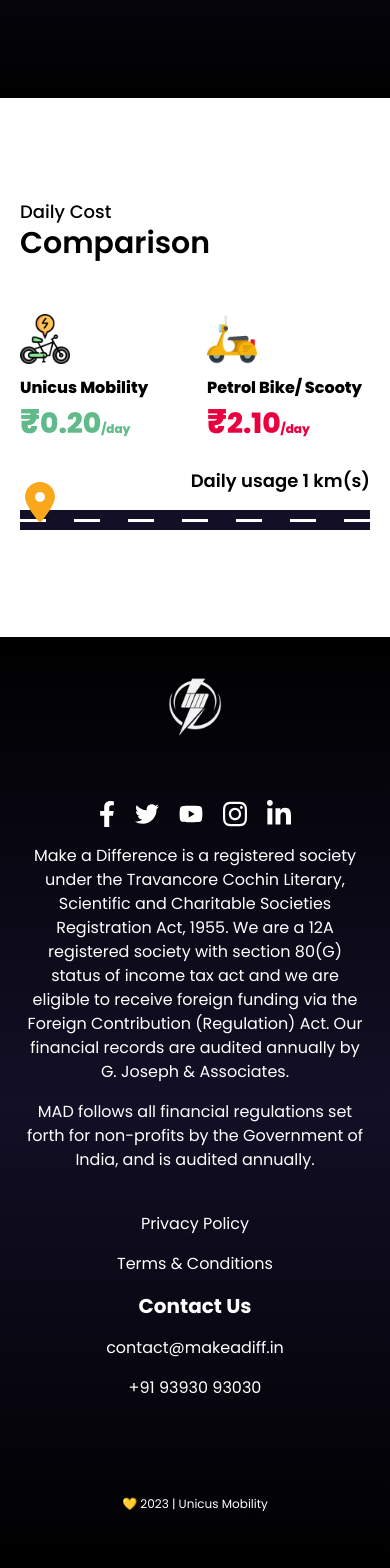
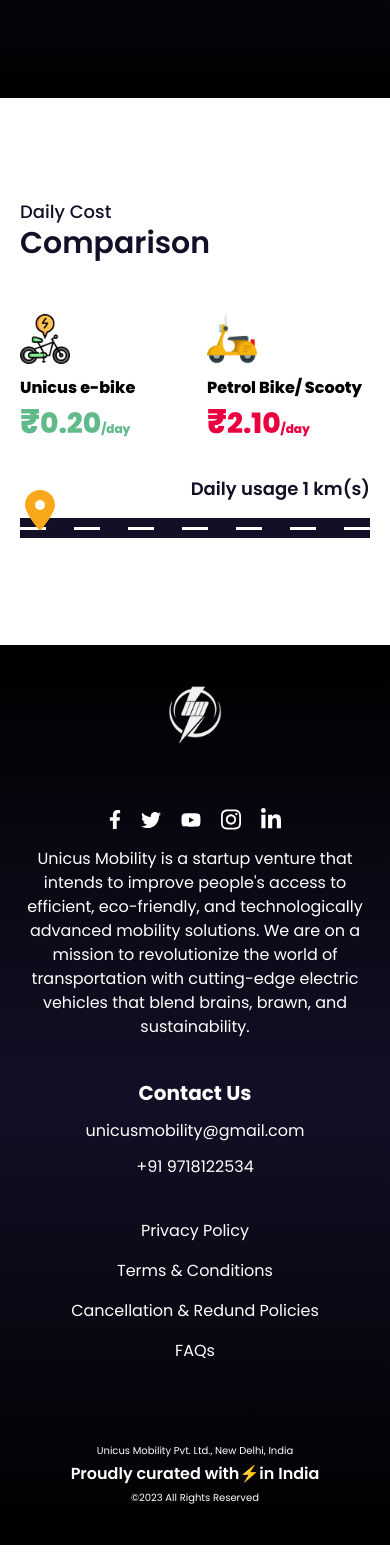
Before and after one commit to codingspidy/unicus-mobility, a Next.js app: page / in a window 390 px wide. Shown: the part 1245-2813 px from the top of the page. After the commit the page ends 2790 px from the top, so only its background shows below. Built offline with nearby package versions, Linux system fonts and the light colour scheme.

Commit message:
footer fix

```diff
--- a/app/components/CostCalculator.tsx
+++ b/app/components/CostCalculator.tsx
@@ -16,14 +16,14 @@
     return (
         <section id="costCalculator" className='py-[100px]'>
             <div className='innerDiv mx-auto'>
-                <div className="flex flex-col md:flex-row md:items-baseline md:gap-x-[7px] mb-12">
+                <div className="flex flex-col md:flex-row md:items-baseline md:gap-x-[7px] mb-12 text-primary">
                     <h3 className="text-[18px] md:text-[24px] font-[500]">Daily Cost</h3>
                     <h3 className="text-[30px] md:text-[40px] font-[600] -mt-1 md:-mt-0 md:-mb-[6px]">Comparison</h3>
                 </div>
                 <div className="flex items-center gap-x-6 justify-between w-full">
                     <div className="flex flex-col w-1/2 md:w-auto">
                         <Image src={BikeImg} alt="" width={60} height={60} className="object-cover w-[50px] h-[50px] md:w-[70px] md:h-[70px]" />
-                        <h5 className="font-[800] mt-3">Unicus Mobility</h5>
+                        <h5 className="font-[800] mt-3">Unicus e-bike</h5>
                         <div className='text-[28px] md:text-[42px] font-[800] -mt-1 md:w-[220px]'>
                             <span className="text-[#61BA89] text-[34px] md:text-[54px]">₹</span>
                             <span className='text-[#61BA89]'>{calculateCost(0.2)}</span>
@@ -32,7 +32,7 @@
                     </div>
                     <div className="flex flex-col w-1/2 md:w-auto">
                         <Image src={ScootyImg} alt="" width={60} height={60} className="object-cover w-[50px] h-[50px] md:w-[70px] md:h-[70px]" />
-                        <h5 className="font-[800] mt-3">Petrol Bike/ Scooty</h5>
+                        <h5 className="font-[800] mt-3 whitespace-nowrap">Petrol Bike/ Scooty</h5>
                         <div className='text-[28px] md:text-[42px] font-[800] -mt-1 md:w-[220px]'>
                             <span className="text-[#EB003F] text-[34px] md:text-[54px]">₹</span>
                             <span className='text-[#EB003F]'>{calculateCost(2.1)}</span>
@@ -49,7 +49,7 @@
                         </div>
                     </div>
                 </div>
-                <div className='w-full mt-5'>
+                <div className='w-full mt-7 text-primary'>
                     <label htmlFor="distance-range" className="text-right block mb-4 md:mb-6 text-[18px] md:text-[22px] w-full font-[600]">Daily usage {cost} km(s)</label>
                     <div className='relative w-full'>
                         <input id="distance-range" onChange={(e) => setCost(e.target.value)} type="range" min={1} max={200} value={cost} className="w-full h-5 md:h-7 bg-primary accent-secondary appearance-none cursor-pointer" />
--- a/app/components/Footer.tsx
+++ b/app/components/Footer.tsx
@@ -30,7 +30,7 @@
                                     src={FacebookLogo}
                                     width={18}
                                     height={18}
-                                    className="w-4 md:w-5"
+                                    className="w-3 md:w-5"
                                 />
                             </Link>
                             <Link href="">
@@ -39,7 +39,7 @@
                                     src={TwitterLogo}
                                     width={18}
                                     height={18}
-                                    className="w-6 md:w-7"
+                                    className="w-5 md:w-7"
                                 />
                             </Link>
                             <Link href="">
@@ -48,7 +48,7 @@
                                     src={YoutubeLogo}
                                     width={18}
                                     height={18}
-                                    className="w-6 md:w-7"
+                                    className="w-5 md:w-7"
                                 />
                             </Link>
                             <Link href="">
@@ -57,7 +57,7 @@
                                     src={InstagramLogo}
                                     width={18}
                                     height={18}
-                                    className="w-6 md:w-7"
+                                    className="w-5 md:w-7"
                                 />
                             </Link>
                             <Link href="">
@@ -66,7 +66,7 @@
                                     src={LinkedinLogo}
                                     width={18}
                                     height={18}
-                                    className="w-6 md:w-7"
+                                    className="w-5 md:w-7"
                                 />
                             </Link>
                         </div>
@@ -74,31 +74,39 @@
                     </div>
                     <div className="md:-order-10 md:w-1/2 md:pr-10 md:pt-[90px] mt-4 md:border-t border-white">
                         <p>
-                            Make a Difference is a registered society under the Travancore
-                            Cochin Literary, Scientific and Charitable Societies Registration
-                            Act, 1955. We are a 12A registered society with section 80(G)
-                            status of income tax act and we are eligible to receive foreign
-                            funding via the Foreign Contribution (Regulation) Act. Our
-                            financial records are audited annually by G. Joseph & Associates.
+                            Unicus Mobility is a startup venture that intends to improve people&#39;s
+                            access to efficient, eco-friendly, and technologically advanced mobility
+                            solutions. We are on a mission to revolutionize the world of transportation
+                            with cutting-edge electric vehicles that blend brains, brawn, and
+                            sustainability.
                         </p>
-                        <p className="mt-4 md:mt-6">
+                        {/* <p className="mt-4 md:mt-6">
                             MAD follows all financial regulations set forth for non-profits by
                             the Government of India, and is audited annually.
-                            </p>
-                             </div>
+                        </p> */}
+                        <ul className="mt-10 space-y-3">
+                            <li className="text-xl font-bold">Contact Us</li>
+                            <li>unicusmobility@gmail.com</li>
+                            <li>+91 9718122534</li>
+                        </ul>
+                    </div>
                     <div className="md:w-1/2 md:text-right md:pt-[90px] mt-10 md:mt-4 md:border-t border-white">
                         <ul className="space-y-4">
                             <li>Privacy Policy</li>
                             <li>Terms & Conditions</li>
-                            <li className="text-xl font-bold">Contact Us</li>
-                            <li>contact@makeadiff.in</li>
-                            <li>+91 93930 93030</li>
+                            <li>Cancellation & Redund Policies</li>
+                            <li>FAQs</li>
+                            {/* <li className="text-xl font-bold">Contact Us</li>
+                            <li>unicusmobility@gmail.com</li>
+                            <li>+91 9718122534</li> */}
                         </ul>
                     </div>
                 </div>
 
-                <div className="flex flex-col items-center footer-links mt-20 md:mt-10 text-xs md:text-sm">
-                    <div className="px-2 py-4">💛 2023 | Unicus Mobility</div>
+                <div className="flex flex-col gap-y-1 items-center footer-links mt-20 md:mt-10 text-[10px] md:text-xs">
+                    <div className="">Unicus Mobility Pvt. Ltd., New Delhi, India</div>
+                    <div className="text-base md:text-lg font-[600]">Proudly curated with⚡in India</div>
+                    <div>©2023 All Rights Reserved</div>
                 </div>
             </div>
         </footer>
--- a/app/components/Navbar.tsx
+++ b/app/components/Navbar.tsx
@@ -16,7 +16,7 @@
   }, []);
   return (
     <>
-      <header className={scroll ? "fixed w-full top-0 z-[99] bg-black transition-all ease-in-out" : "fixed w-full top-0 z-[99] transition-all ease-in-out"}>
+      <header id="navbar" className={scroll ? "fixed w-full top-0 z-[99] bg-black transition-all ease-in-out" : "fixed w-full top-0 z-[99] transition-all ease-in-out"}>
         <div className="innerDiv mx-auto">
           <nav className="flex justify-between lg:items-center">
             <a className="inline-block py-4">
```
